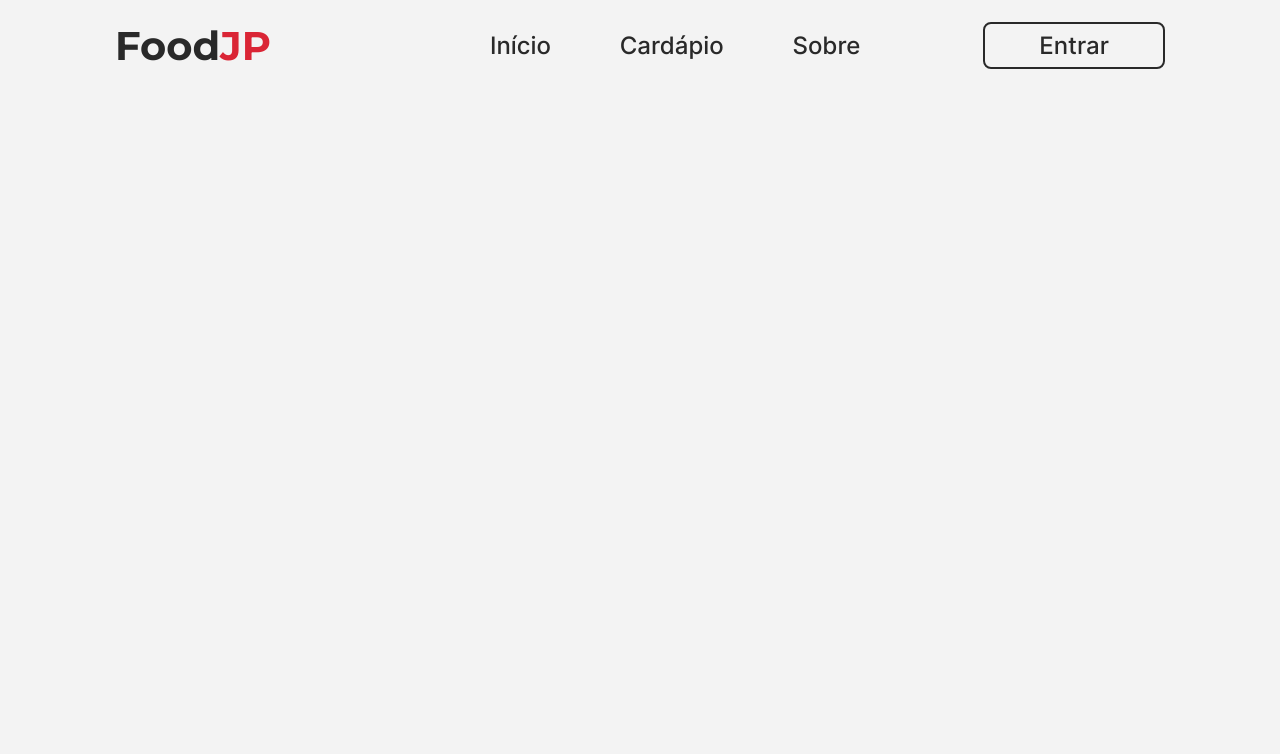
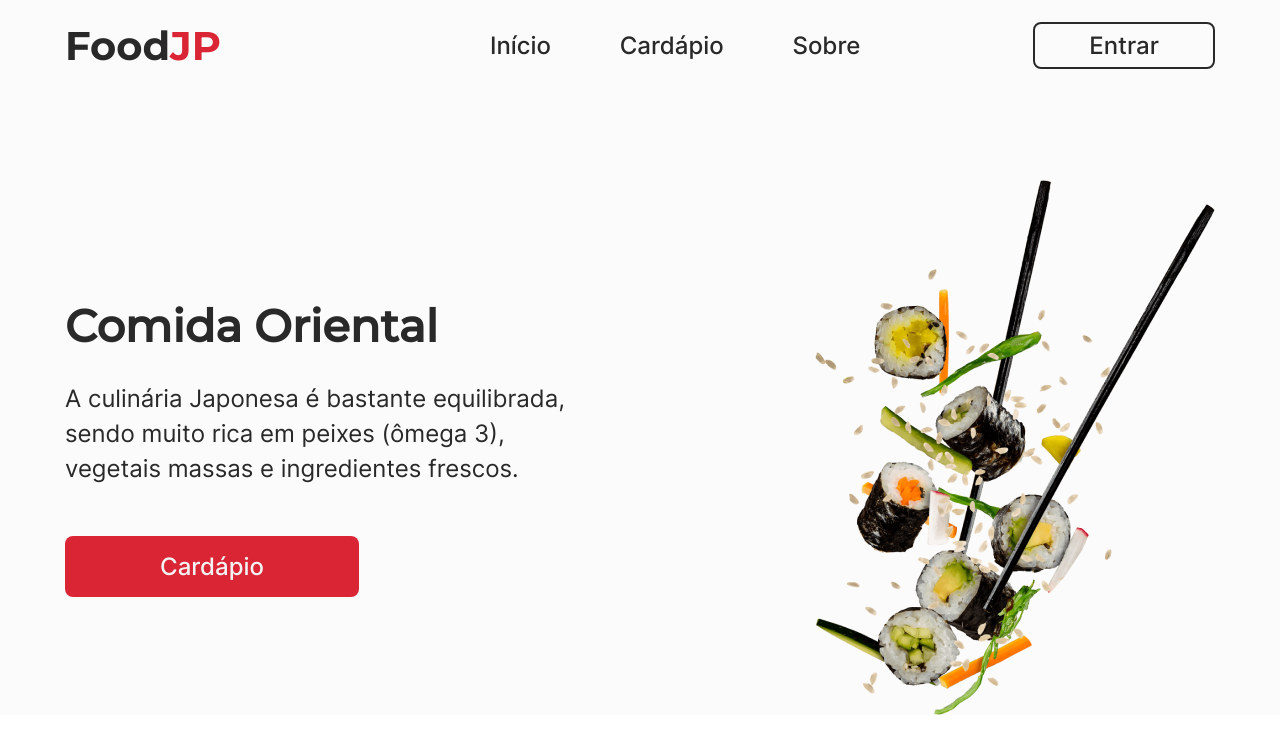
Before and after one commit to AdrianoAmorim/FoodJp_React, a React (Vite) app: page / in a window 1280 px wide. Shown: the top 754 px of the page. Built offline with nearby package versions, Linux system fonts and the light colour scheme.

Commit message:
feat: adiciona a section cardapio

```diff
--- a/src/GlobalStyles.ts
+++ b/src/GlobalStyles.ts
@@ -32,6 +32,6 @@ export const GlobalStyles = createGlobalStyle`
         --bgCard: #f3f3f3;
         --textFooter: #616161;
         --title:#292929;
-        --bgPage: #f3f3f3;
+        --bgPage: #fbfbfb;
     }
 `;
--- a/src/components/ButtonComponent.ts
+++ b/src/components/ButtonComponent.ts
@@ -4,13 +4,14 @@ type ButtonProps = {
     bg?: string,
     border?: number,
     colorText?: string,
-    width?:number
+    width?:number,
+    height?:number
 }
 
 export const Button = styled.a<ButtonProps>`
-    padding: 7px ${props=> props.width ? `${props.width}px`: "54px" };
+    padding: ${props=> props.height ? `${props.height}px`: "7px" } ${props=> props.width ? `${props.width}px`: "54px" };
     border-radius: 8px;
-    border: ${props => props.border ? `${props.border}px solid var(--title)` : "2px solid var(--title)"};
+    border: ${props => (props.border == 0) ? `${props.border}px solid var(--title)` : "2px solid var(--title)"};
     text-decoration: none;
     color: ${props => props.colorText ? props.colorText : "var(--title)"};
     cursor: pointer;
--- a/src/components/ContainerLimiter.ts
+++ b/src/components/ContainerLimiter.ts
@@ -5,5 +5,5 @@ export const ContainerLimiter = styled.div`
     flex-direction: column;
     align-items: center;
     width: 100%;
-    max-width: 1050px;
+    max-width: 1150px;
 `;
--- a/src/components/HeaderComponent/styled.ts
+++ b/src/components/HeaderComponent/styled.ts
@@ -6,4 +6,5 @@ export const Header = styled.header`
     align-items: center;
     width: 100%;
     height: 90px;
+    margin-bottom: 90px;
 `;
--- a/src/pages/Home/index.tsx
+++ b/src/pages/Home/index.tsx
@@ -1,14 +1,37 @@
 import { ContainerLimiter } from "../../components/ContainerLimiter"
-import { HeaderComponent } from "../../components/HeaderComponent"
-import { Container } from "./styled"
+import { HeaderComponent } from "../../components/HeaderComponent";
+import * as C from "./styled";
+import Sushi from "../../assets/img/sushi-japanese.png";
+import { Button } from "../../components/ButtonComponent";
 
-export const Home = ()=>{
-    return(
-       <Container>
-        <ContainerLimiter>
-        <HeaderComponent/>
 
-        </ContainerLimiter>
-       </Container>
+export const Home = () => {
+    return (
+        <C.Container>
+            <ContainerLimiter>
+                <HeaderComponent />
+                <C.Main>
+                    <C.Section id="cardapio">
+                        <C.BoxTextCardapio>
+                            <h2>Comida Oriental</h2>
+                            <p>A culinária Japonesa é bastante equilibrada,
+                                sendo muito rica em peixes (ômega 3), vegetais
+                                massas e ingredientes frescos.
+                            </p>
+                            <Button
+                                bg="var(--bgButton)"
+                                colorText="#f3f3f3"
+                                width={95}
+                                height={16}
+                                border={0}>
+                                Cardápio</Button>
+                        </C.BoxTextCardapio>
+                        <C.BoxImgCardapio>
+                            <img src={Sushi} />
+                        </C.BoxImgCardapio>
+                    </C.Section>
+                </C.Main>
+            </ContainerLimiter>
+        </C.Container>
     )
 }
--- a/src/pages/Home/styled.ts
+++ b/src/pages/Home/styled.ts
@@ -4,6 +4,50 @@ export const Container = styled.div`
     display: flex;
     justify-content: center;
     width: 100vw;
-    height: 100vh;
     background-color: var(--bgPage);
 `;
+
+export const Main = styled.main`
+    display: flex;
+    flex-direction: column;
+    align-items: center;
+    width: 100%;
+
+`;
+
+export const Section = styled.section`
+    display: flex;
+    justify-content: space-between;
+    align-items: center;
+    width: 100%;
+`;
+export const BoxTextCardapio = styled.div`
+    display: flex;
+    justify-content: center;
+    align-items: start;
+    flex: 1;
+    flex-direction: column;
+    max-width: 505px;
+    p{
+        font-family: "Inter Regular";
+        font-size: 1.5rem;
+        color: var(--title);
+        margin: 28px 0 50px 0;
+        line-height: 35px;
+    }
+    h2{
+        font-family: Montserrat;
+        color: var(--title);
+        font-size: 2.8rem;
+    }
+`;
+export const BoxImgCardapio = styled.div`
+    display: flex;
+    justify-content: center;
+    align-items: center;
+    flex: 1;
+    max-width: 25rem;
+    img{
+        width: 100%;
+    }
+`;
```
